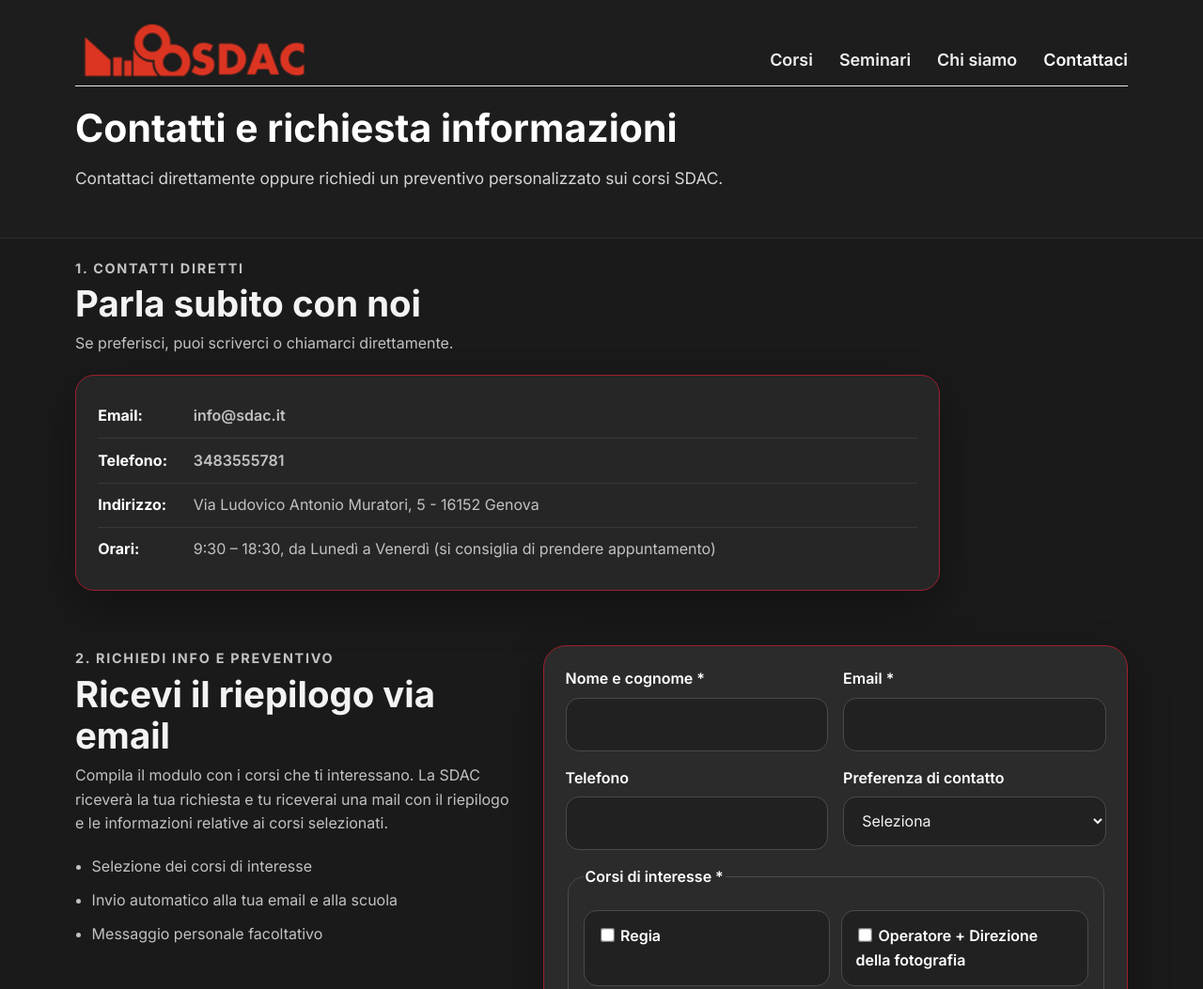
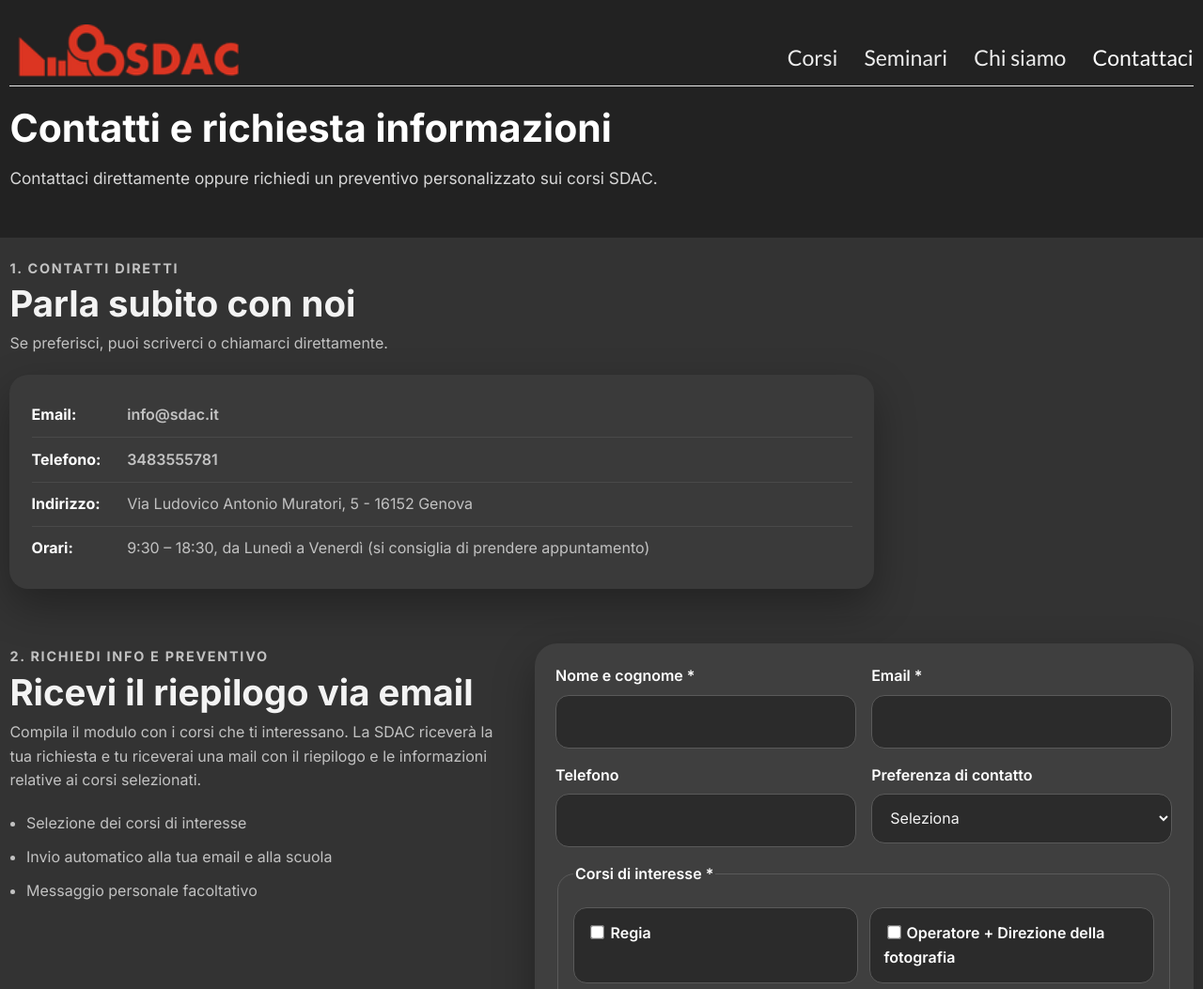
Before and after one commit to RosenLasad/contatti-sdac-4, a website: page index.html in a window 1280 px wide. Shown: the top 1053 px of the page at 94% size. Drawn offline with Linux system fonts and the light colour scheme.

Commit message:
Update style.css

```diff
--- a/style.css
+++ b/style.css
@@ -1,13 +1,14 @@
 :root {
-  --bg: #1a1a1a;
-  --bg-soft: #212121;
-  --panel: #262626;
-  --panel-strong: #2b2b2b;
+  --bg: #333;
+  --bg-top: #222;
+  --bg-soft: #2b2b2b;
+  --panel: #3a3a3a;
+  --panel-strong: #3f3f3f;
   --text: #f3f3f3;
   --muted: #c2c2c2;
   --border: #9f1f2b;
   --border-soft: rgba(159, 31, 43, 0.55);
-  --input-border: #4a4a4a;
+  --input-border: #5a5a5a;
   --accent: #b3202a;
   --accent-hover: #951b24;
   --success: #3bb273;
@@ -40,12 +41,12 @@ img {
 }
 
 .container {
-  width: min(1120px, calc(100% - 2rem));
+  width: min(1400px, calc(100% - 1.3rem));
   margin: 0 auto;
 }
 
 .hero {
-  background: #1d1d1d;
+  background: var(--bg-top);
   color: #ffffff;
   padding: 0 0 3.1rem;
   border-bottom: 1px solid rgba(255, 255, 255, 0.08);
@@ -82,11 +83,12 @@ img {
 }
 
 .main-nav a {
+  font-family: "Lato", sans-serif;
   color: rgba(255, 255, 255, 0.92);
   text-decoration: none;
-  font-size: 1.12rem;
-  font-weight: 600;
-  padding: 0.25rem 0;
+  font-size: 1.44rem;
+  font-weight: 400;
+  padding: 0.15rem 0;
   transition: color 0.2s ease;
 }
 
@@ -167,7 +169,7 @@ img {
   margin: 0;
   padding: 1.25rem 1.45rem;
   background: var(--panel);
-  border: 1px solid var(--border);
+  border: none;
   border-radius: 20px;
   box-shadow: var(--shadow);
 }
@@ -235,7 +237,7 @@ img {
 
 .form-card {
   background: var(--panel-strong);
-  border: 1px solid var(--border);
+  border: none;
   border-radius: 24px;
   padding: 1.4rem;
   box-shadow: var(--shadow);
@@ -406,7 +408,7 @@ textarea {
   border-top: 1px solid rgba(255, 255, 255, 0.9);
   padding: 2rem 0 2.25rem;
   margin-top: 1rem;
-  background: #1d1d1d;
+  background: var(--bg-top);
 }
 
 .footer-kicker {
```
